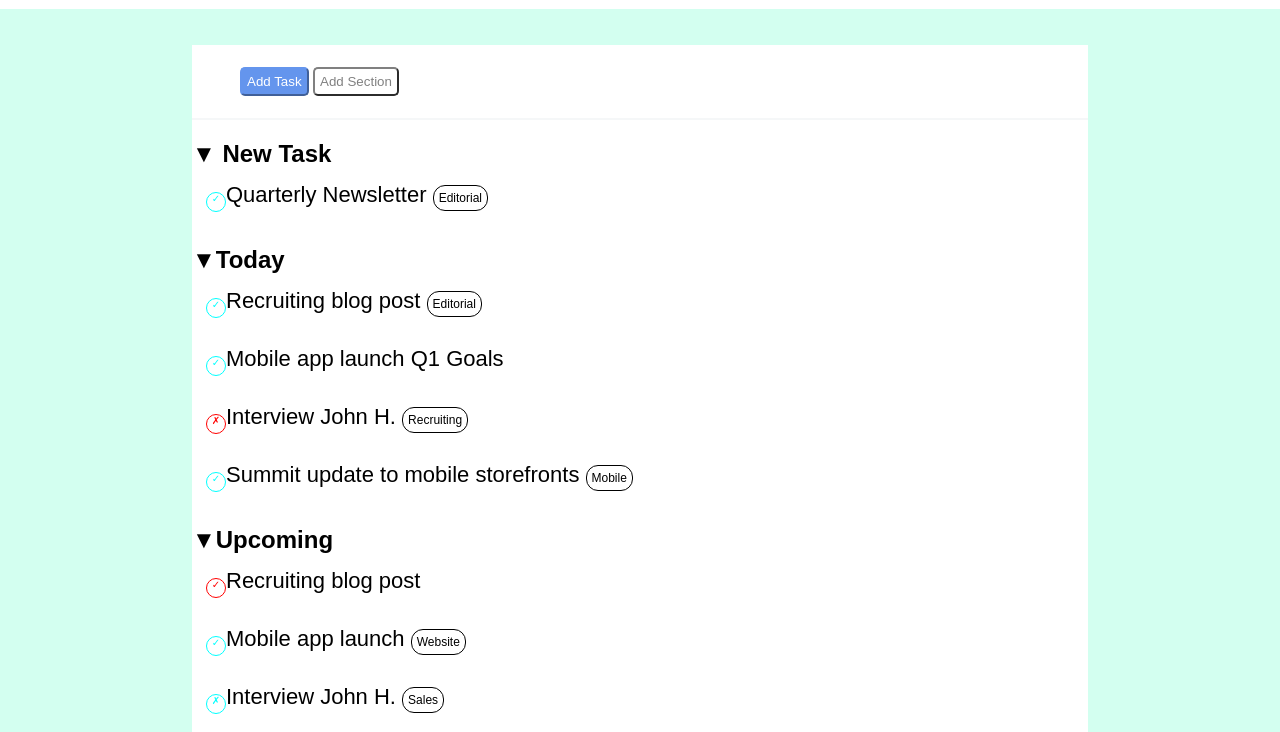
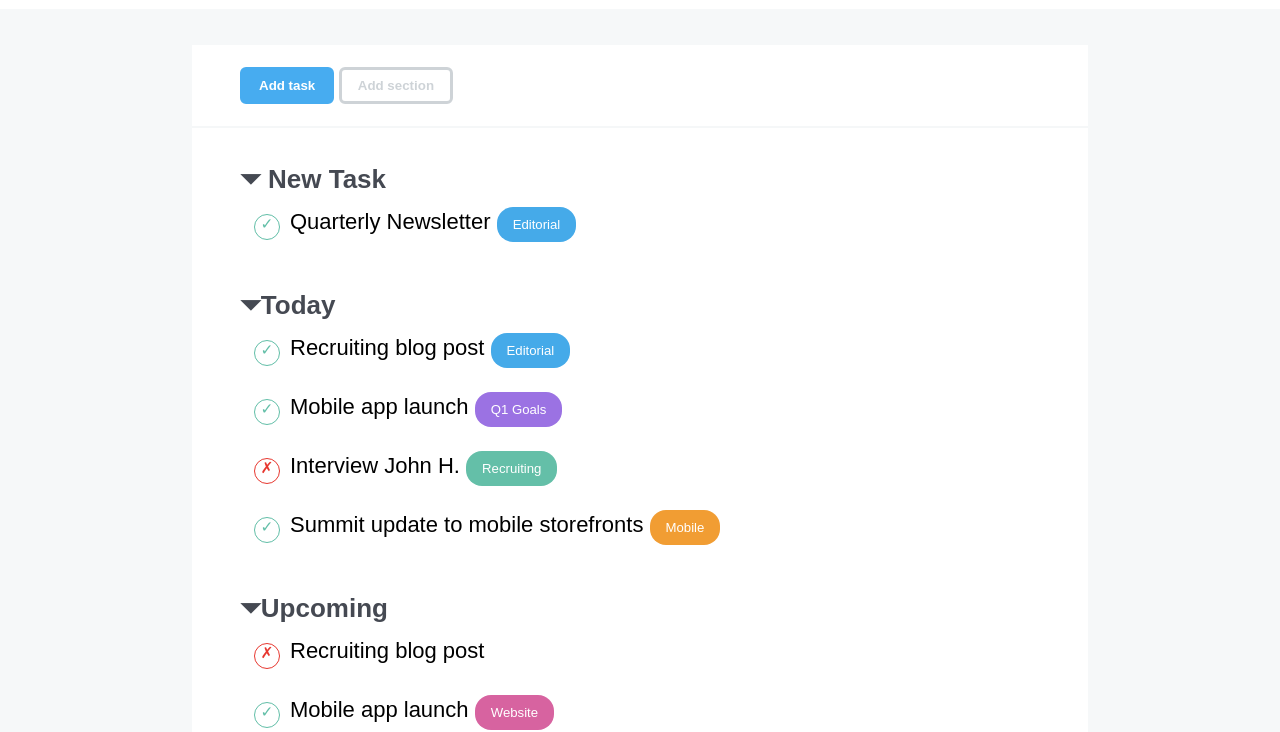
Before and after one commit to Arianna-Cosimini/html-css-toboolist, a plain HTML site: page index.html in a window 1280 px wide. Shown: the part 70-802 px from the top of the page. Drawn offline with Linux system fonts and the light colour scheme.

Commit message:
fine correzione

```diff
--- a/css/style.css
+++ b/css/style.css
@@ -5,8 +5,8 @@
 }
 
 body{
-    background-color: rgba(127, 255, 212, 0.34);
-    font-family: sans-serif;
+       font-family: sans-serif;
+    background-color: #F6F8F9;
 }
 
 /*navbar*/
@@ -16,9 +16,6 @@ nav{
     margin-bottom: 36px;
 
     background-color: white;
-    /* background-color: white;
-    padding-left: 40px;
-    height: 80px; */
 }
 #logo{
     vertical-align:middle;
@@ -32,158 +29,98 @@ h1{
 }
 main{
     width: 70%;
-
     margin-left: auto;
     margin-right: auto;
-
-
     background-color: white;
-    /* width: 60%;
-    height: 70%;
-    margin: auto;
-    background-color: white;
-    margin-top: 50px;
-    margin-bottom: 50px;
-    text-align: start;
-    padding-left: 50px;
-    padding-top: 10px;
-    padding-bottom: 10px;
-    border-bottom: rgba(127, 255, 212, 0.34) 2px solid;
-    border-width: 100%; */
 }
 
-.header{
+#buttons {
+
     padding: 22px 48px;
-
     border-bottom: 2px solid #f5f7f8;
-    /* border-bottom: lightblue 1px solid;
-    padding-bottom: 10px; */
 }
 
+button {
+    padding: 8px 16px;
+    border-radius: 6px;
+    border: 3px solid #ced3d7;
+    background-color: transparent;
+    color: #ced3d7;
+    font-weight: bold;
+}
+
+.btn-primary {
+    border-color: #47acf0;
+    background-color: #47acf0;
+    color: white;
+}
 
 .centre{
-    padding-bottom: 40px;
-}
-#add-task{
-    color:white;
-    background-color: cornflowerblue;
-    padding: 5px;
-    border-color:cornflowerblue ;
-    border-radius: 5px;
+    padding:36px 48px;
 }
 
-#add-section{
-    color: grey;
-    background-color: white;
-    padding: 5px;
-    border-color: grey;
-    border-radius: 5px;
+.container {
+    margin-bottom: 36px;
 }
 
-/*parte centrale*/
+h2{
+    color: #454952;
+    font-size: 26px;}
 
-.triangle{
-    vertical-align:middle;
-    margin-top: 2px;
-}
-h2{
-    display: inline-block;
-    padding-top: 20px;
-}
-
-/* h3{
-    display: inline-block;
-    margin-top: 20px;
-    vertical-align: baseline;
-    font-weight: normal;
-} */
 ul{
     padding: 0;
-    list-style-type: none;
-
+    list-style-type: none
 }
 
 li{
     padding: 14px;
     font-size: 22px;
-
 }
 
-.check{
+.icon {
     display: inline-block;
-    font-size:x-small;
+    margin-right: 10px;
+    height: 26px;
+    width: 26px;
+    border: black 1px solid;
+    border-radius: 50%;
+    font-size: 0.7em;
     text-align: center;
-    color: aqua ;
-    border: aqua 1px solid;
-    border-radius: 50%;
-    width: 20px;
-    height: 20px;
 }
 
-.form{
-    display:inline-block;
-    font-size: x-small;
-    text-align: center;
-    color: red;
-    border: red 1px solid;
-    border-radius: 50%;
-    width: 20px;
-    height: 20px;
+.check {
+    color: #61BEA7;
+    border-color: #61BEA7;
+}
 
+.form {
+    color: #E7372F;
+    border-color: #E7372F;
 }
 
 .category{
-    border: 1px solid black;
-    padding: 5px;
-    border-radius: 12px;
-    font-size: 12px;
+    padding: 10px 16px;
+    border-radius: 16px;
+    background-color: black;
+    color: white;
+    font-size: 0.6em;
 }
 
-
-/* .editorial{
-    padding: 5px;
-    color:white;
-    background-color: cornflowerblue;
-    border-color:cornflowerblue ;
-    border-radius: 10px;
+.editorial {
+    background-color: #45aae9;
 }
-
-.q1-goals{
-    padding: 5px;
-    color: white;
-    background-color: blueviolet;
-    border-color: blueviolet;
-    border-radius: 10px;
+.goals {
+    background-color: #9b72e3;
 }
-
-.recruiting{
-    padding: 5px;
-    color: white;
-    background-color: cadetblue;
-    border-color: cadetblue;
-    border-radius: 10px;
+.recruiting {
+    background-color: #64bfa8;
 }
-
-.mobile{
-    padding: 5px;
-    color: white;
-    background-color: rgb(254, 129, 39);
-    border-color: rgb(254, 129, 39);
-    border-radius: 10px;
+.mobile {
+    background-color: #f19d33;
 }
-
-.website{
-    padding: 5px;
-    color: white;
-    background-color: hotpink;
-    border-color: hotpink;
-    border-radius: 10px;
+.website {
+    background-color: #d763a0;
 }
-
-.sales{
-    padding: 5px;
-    color: white;
-    background-color:chartreuse;
-    border-color: chartreuse;
-    border-radius: 10px;
-} */
+.sales {
+    background-color: #afc826;
+}
--- a/index.html
+++ b/index.html
@@ -15,72 +15,63 @@
     </nav>
     <!--header-->
     <main>
-        <section class="centre">
-        <div class="header">
-            <button id="add-task">Add Task</button>
-            <button id="add-section">Add Section</button>
-        </div>
+
+        <section id="buttons">
+
+            <button class="btn-primary">Add task</button>
+            <button>Add section</button>
+
+        </section>
      <!--corpo centrale-->
-        <div>
+     <section class="centre">
 
-            <h2>&#x25BC; New Task</h2>
+
+        <div class="container">
+
+            <h2>&#9207; New Task</h2>
             <ul>
-            <li><span class="check">&#10003</span>Quarterly Newsletter <span class="category editorial">Editorial</span></li>
+            <li>
+                <span class="icon check">&#10003</span>Quarterly Newsletter <span class="category editorial">Editorial</span>
+            </li>
             </ul>
         </div>
 
-        <div>
-            <h2>&#x25BC;Today</h2>
+        <div class="container">
+            <h2>&#9207;Today</h2>
 
         <ul>
-            <li><span class="check">&#10003</span>Recruiting blog post  <span class="category editorial">Editorial</span> </li>
-            <li><span class="check">&#10003</span>Mobile app launch <span class="catgegory goals">Q1 Goals</span></li>
-            <li><span class="form">&#10007;</span>Interview John H. <span class="category recruiting">Recruiting</span></li>
-            <li><span class="check">&#10003</span>Summit update to mobile storefronts <span class="category mobile">Mobile</span></li>
+            <li>
+                <span class="icon check">&#10003</span>Recruiting blog post  <span class="category editorial">Editorial</span>
+            </li>
+            <li>
+                <span class="icon check">&#10003</span>Mobile app launch <span class="category goals">Q1 Goals</span>
+            </li>
+            <li>
+                <span class="icon form">&#10007</span>Interview John H. <span class="category recruiting">Recruiting</span>
+            </li>
+            <li>
+                <span class="icon check">&#10003</span>Summit update to mobile storefronts <span class="category mobile">Mobile</span>
+            </li>
         </ul>
-            <!-- <span class="check">&#10003</span>
-            <h3>Recruiting blog post</h3>
-            <button class="editorial">Editorial</button><br>
-
-            <span class="check">&#10003</span>
-            <h3>Mobile app luaunch</h3>
-            <button class="q1-goals">Q1 Goals</button><br>
-
-            <span class="form">&#10007;</span>
-            <h3> Interview John H.</h3>
-            <button class="recruiting">Recruiting</button><br>
-
-            <span class="check">&#10003</span>
-            <h3>Summit update to mobile storefronts</h3>
-            <button class="mobile">Mobile</button>
-             -->
 
         </div>
 
-        <div>
-            <h2>&#x25BC;Upcoming</h2>
+        <div class="container">
+            <h2>&#9207;Upcoming</h2>
         <ul>
-            <li><span class="form">&#10003</span>Recruiting blog post</li>
-            <li><span class="check">&#10003</span>Mobile app launch <span class="category website">Website</span></li>
-            <li><span class="check">&#10007;</span>Interview John H. <span class="category sales">Sales</span></li>
-            <li><span class="check">&#10003</span>Summit update to mobile storefronts <span class="category editorial">Editorial</span></li>
+            <li>
+                <span class="icon form">&#10007</span>Recruiting blog post
+            </li>
+            <li>
+                <span class="icon check">&#10003</span>Mobile app launch <span class="category website">Website</span>
+            </li>
+            <li>
+                <span class="icon check">&#10003</span>Interview John H. <span class="category sales">Sales</span>
+            </li>
+            <li>
+                <span class="icon check">&#10003</span>Summit update to mobile storefronts <span class="category editorial">Editorial</span>
+            </li>
         </ul>
-            <!-- <span class="form">&#10007</span>
-            <h3>Schedule meeting with Alex</h3>
-            <br>
-
-            <span class="check">&#10003</span>
-            <h3>Homepage refresh</h3>
-            <button class="website">Website</button><br>
-
-            <span class="check">&#10003</span>
-            <h3> Interview John H.</h3>
-            <button class="sales">Sales</button><br>
-
-            <span class="check">&#10003</span>
-            <h3>Summit update to mobile storefronts</h3>
-            <button class="editorial">Editorial</button><br>
-             -->
         </div>
     </section>
     </main>
```
